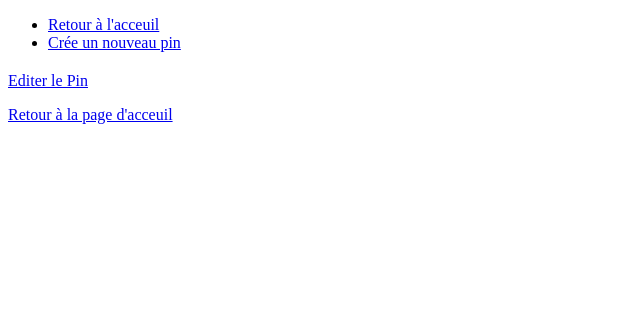
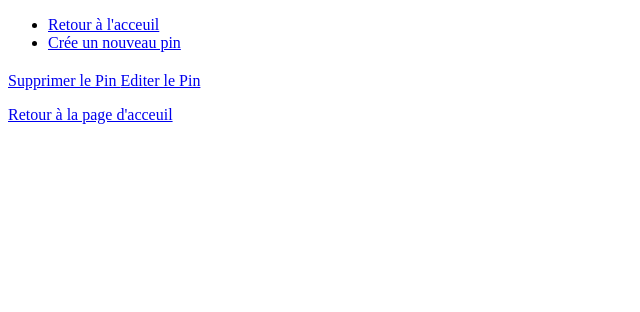
Before and after one commit to XavierNaude/panterest-clone, a Symfony app: template templates/pins/show_pin.html.twig in a window 1280 px wide. Shown: the top 312 px of the page, without its empty margins (0-640 px from the left). Run offline with Twig, Linux system fonts and the light colour scheme; the template is opened without the code that fills it, so the values that code supplies are empty; some libraries are stand-ins or nearby versions.

Commit message:
Add delete feature

```diff
--- a/templates/pins/show_pin.html.twig
+++ b/templates/pins/show_pin.html.twig
@@ -8,9 +8,15 @@
 
         <h1>{{ pin.title }}</a></h1>
         <p>{{ pin.description }}</p>
+        <a href="#" onclick="event.preventDefault();
+            confirm('Etes vous sûr de vouloir supprimer ce pin?') &&
+            document.getElementById('js-pin-delete-form').submit()">Supprimer le Pin
+        </a>
+        <a href="{{ path('app_pins_edit', {'id' : pin.id}) }}">Editer le Pin</a>
 
-        <a href="{{ path('app_pins_edit', {'id' : pin.id}) }}">Editer le Pin</a>
-{#        <a href="{{ path('app_pin_delete') }}">Supprimer le Pin</a>#}
+        <form id="js-pin-delete-form" action="{{ path('app_pins_delete',{ 'id' : pin.id}) }}" style="display: none">
+            <input type="hidden" name="_methode" value="DELETE">
+        </form>
 
     </article>
 
```
Also changed, not shown: src/Controller/PinsController.php (+41 -26 lines).
